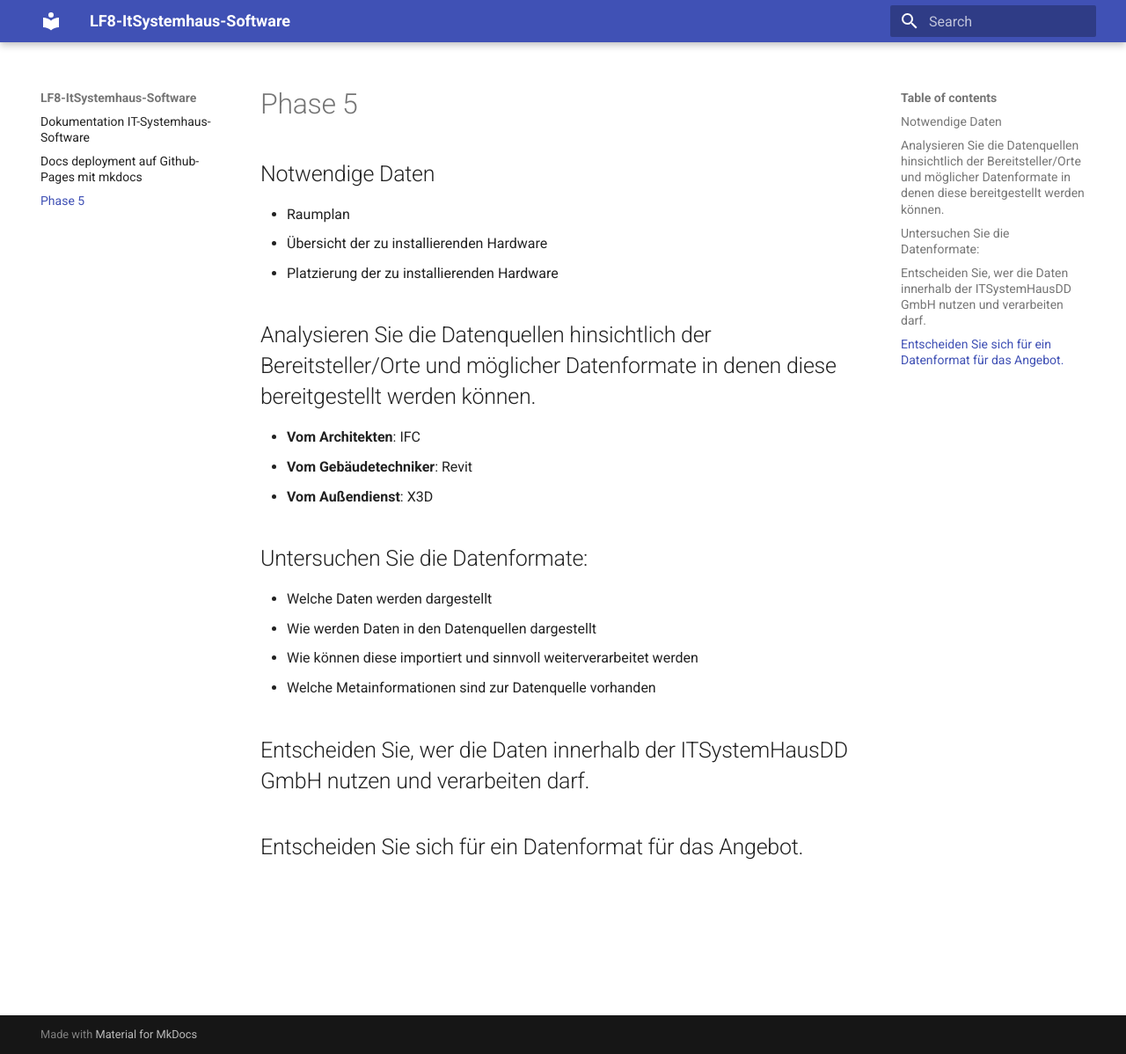
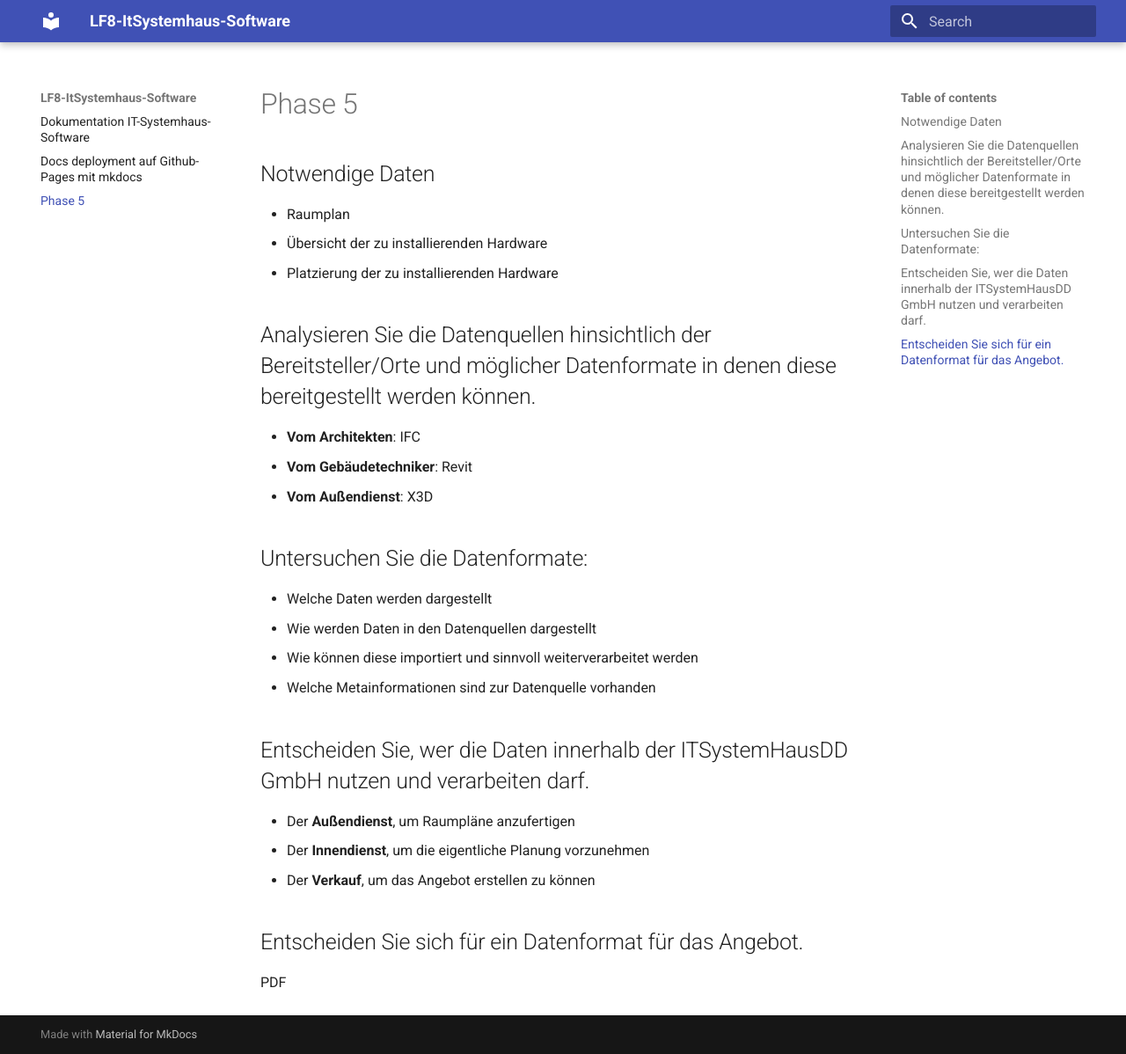
Before and after one commit to fabi321/lf8-itsystemhaus-software, an MkDocs documentation site: the page built from docs/phase5.md, in a window 1280 px wide and 1198 px high. Shown: the whole window at 88% size. Built offline with MkDocs 1.6.1 and Material for MkDocs 9.7.7, drawn with Linux system fonts in a browser that asks for light colours.

Commit message:
moar phase5

```diff
--- a/docs/phase5.md
+++ b/docs/phase5.md
@@ -20,6 +20,10 @@
 
 ## Entscheiden Sie, wer die Daten innerhalb der ITSystemHausDD GmbH nutzen und verarbeiten darf.
 
-
+ - Der __Außendienst__, um Raumpläne anzufertigen
+ - Der __Innendienst__, um die eigentliche Planung vorzunehmen
+ - Der __Verkauf__, um das Angebot erstellen zu können
 
 ## Entscheiden Sie sich für ein Datenformat für das Angebot.
+
+PDF
```
